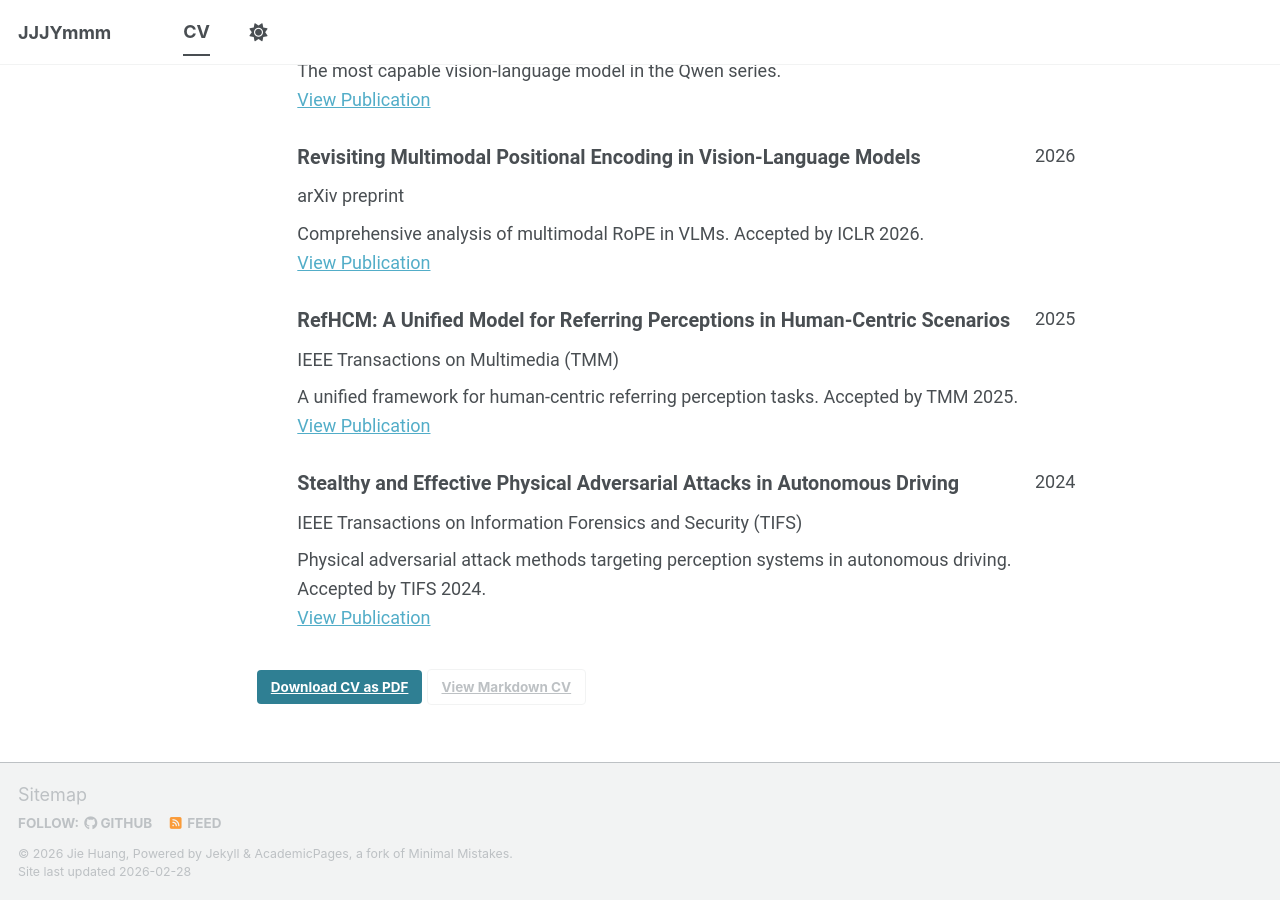
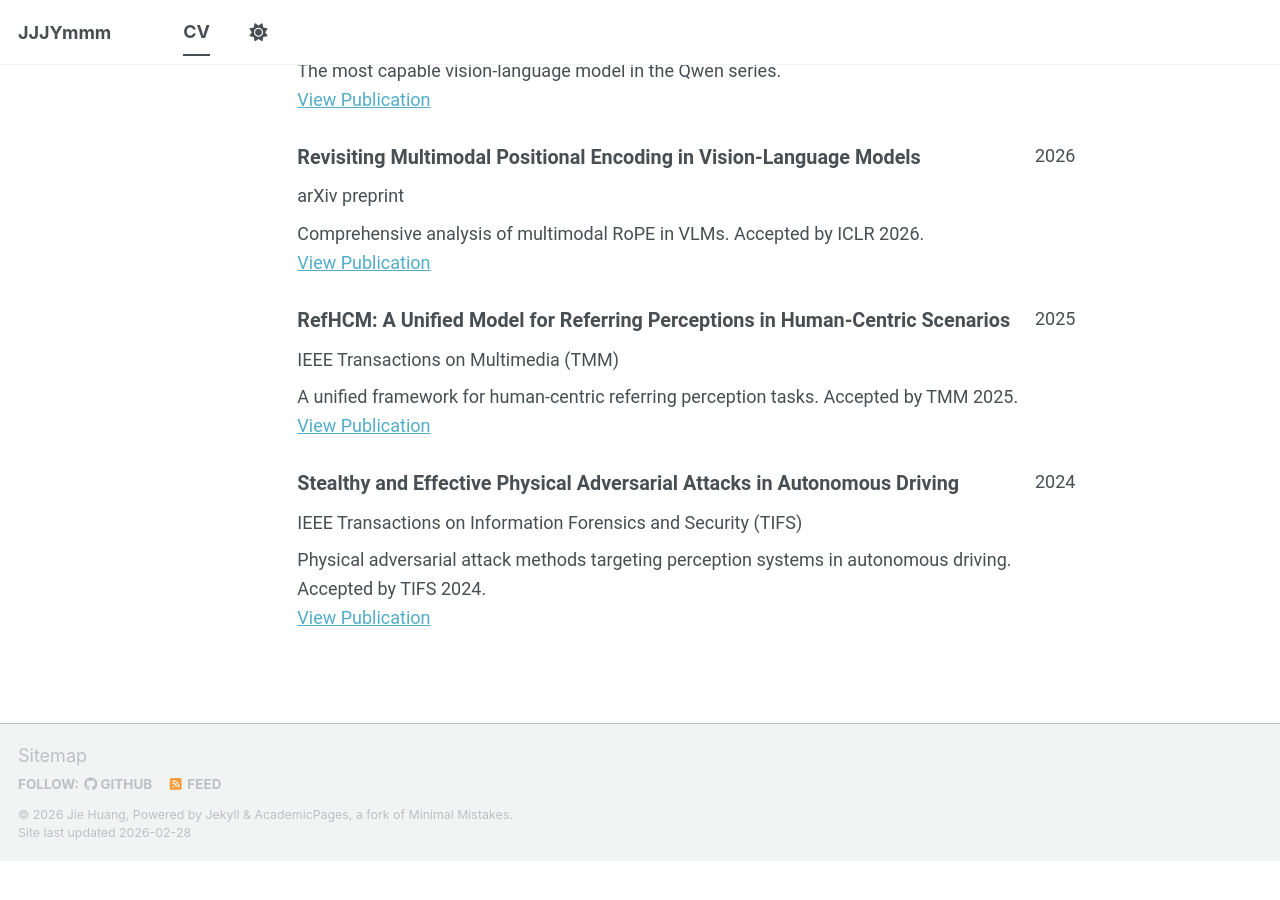
Before and after one commit to JJJYmmm/JJJYmmm.github.io, a Jekyll site: the page built from _pages/cv-json.md, in a window 1280 px wide and 900 px high, scrolled down 1111 px. Built offline with Jekyll 4.4.1, drawn with Linux system fonts in a browser that asks for light colours; a script bundle is joined from its source files by our own code; library files that are not in the unit come from our copies; after the commit the page ends 1972 px from its top, so only the background shows below that.

Commit message:
remove pdf cv for now

```diff
--- a/_pages/cv-json.md
+++ b/_pages/cv-json.md
@@ -11,7 +11,7 @@ redirect_from:
 
 {% include cv-template.html %}
 
-<div class="cv-download-links">
+<!-- <div class="cv-download-links">
   <a href="{{ base_path }}/files/cv.pdf" class="btn btn--primary">Download CV as PDF</a>
   <a href="{{ base_path }}" class="btn btn--inverse">View Markdown CV</a>
-</div>
+</div> -->
```
